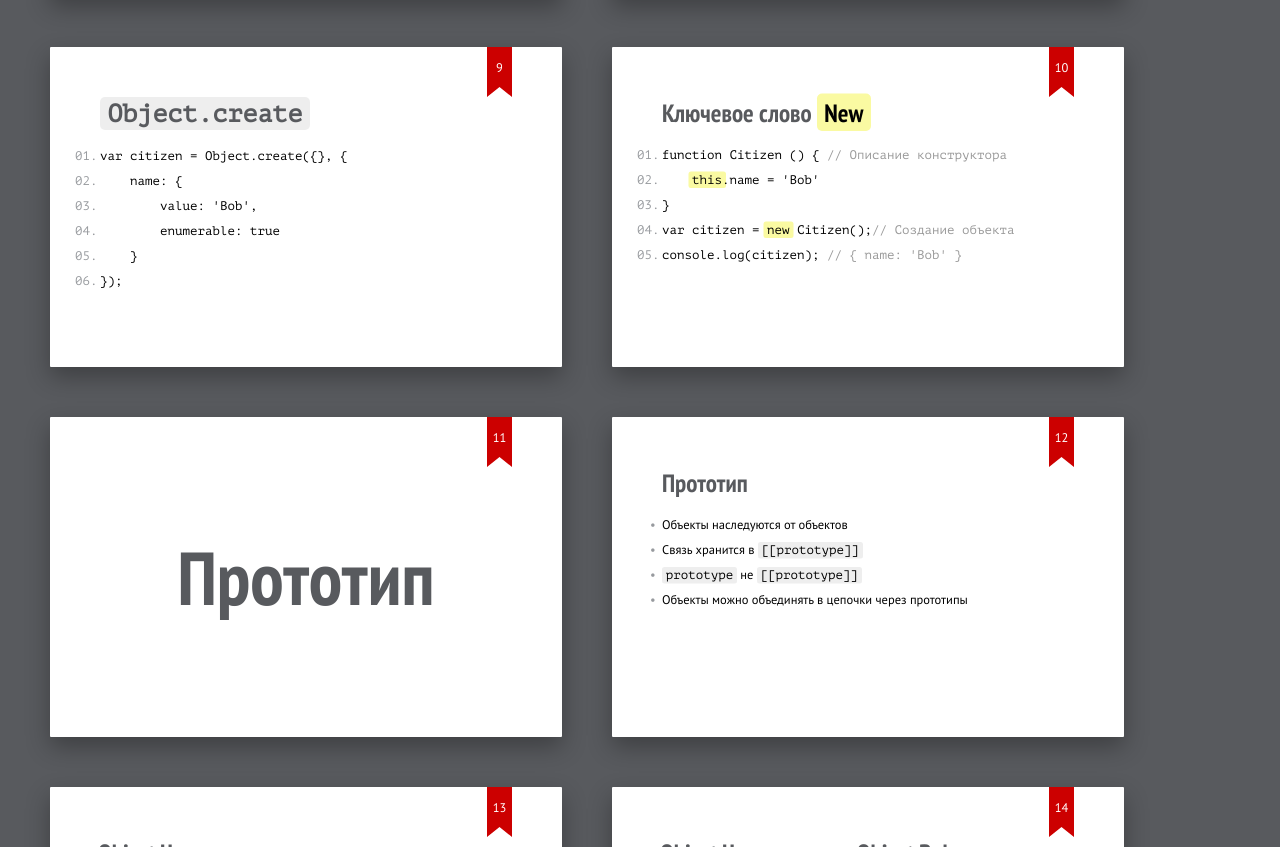
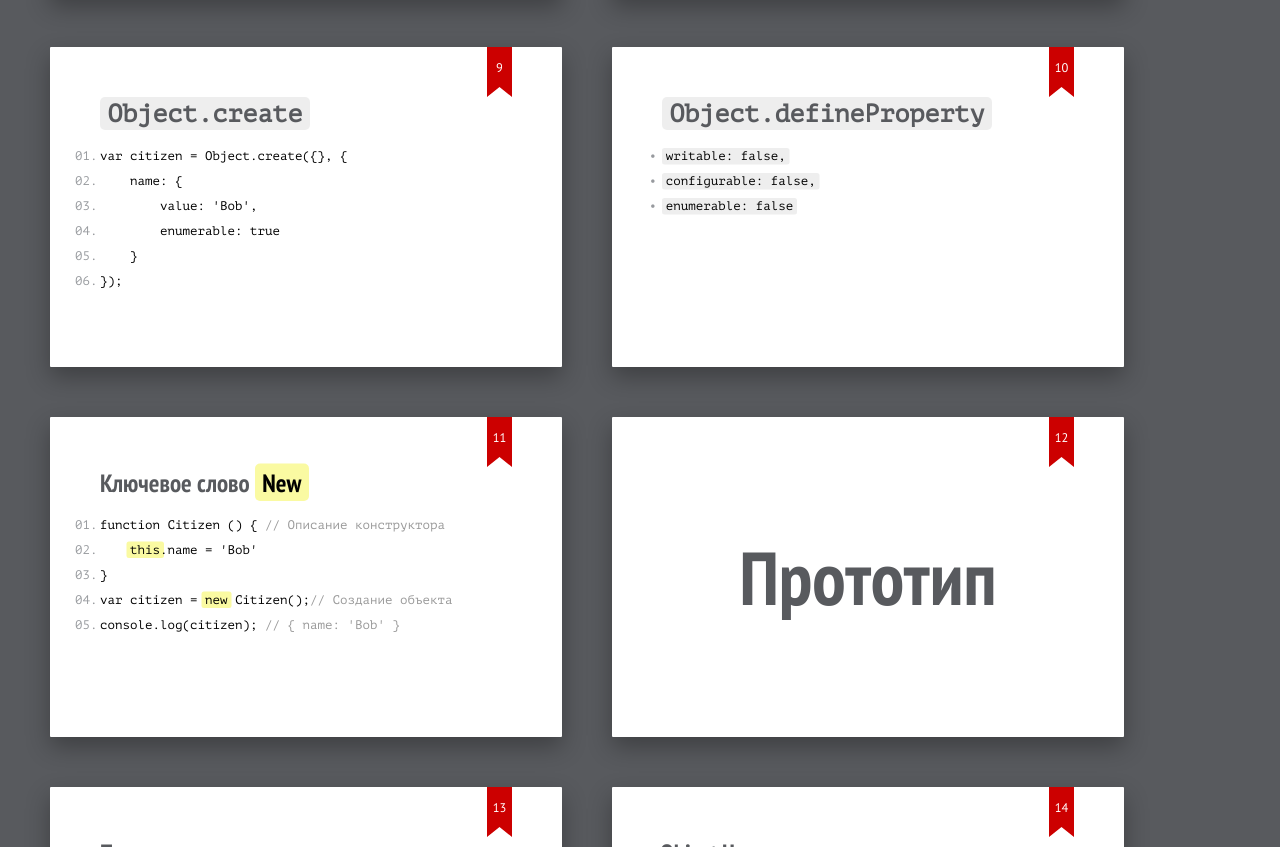
Before and after one commit to denis-zavgorodny/slides-ES6-basics, a website: page index.html in a window 1280 px wide. Shown: the part 1577-2424 px from the top of the page. Drawn offline with Linux system fonts and the light colour scheme.

Commit message:
Добавляет слайд про defineProperty

```diff
--- a/index.html
+++ b/index.html
@@ -101,7 +101,16 @@
 			<code>    }</code>
 			<code>});</code>
 		</pre>
-	</section>
+    </section>
+
+    <section class="slide">
+        <h2><code>Object.defineProperty</code></h2>
+        <ul>
+            <li><code>writable: false,</code></li>
+            <li><code>configurable: false,</code></li>
+            <li><code>enumerable: false</code></li>
+        </ul>
+    </section>
 
 	<section class="slide">
 		<h2>Ключевое слово <mark>New</mark></h2>
```
Also changed, not shown: examples/object.js (+20 -7 lines).
